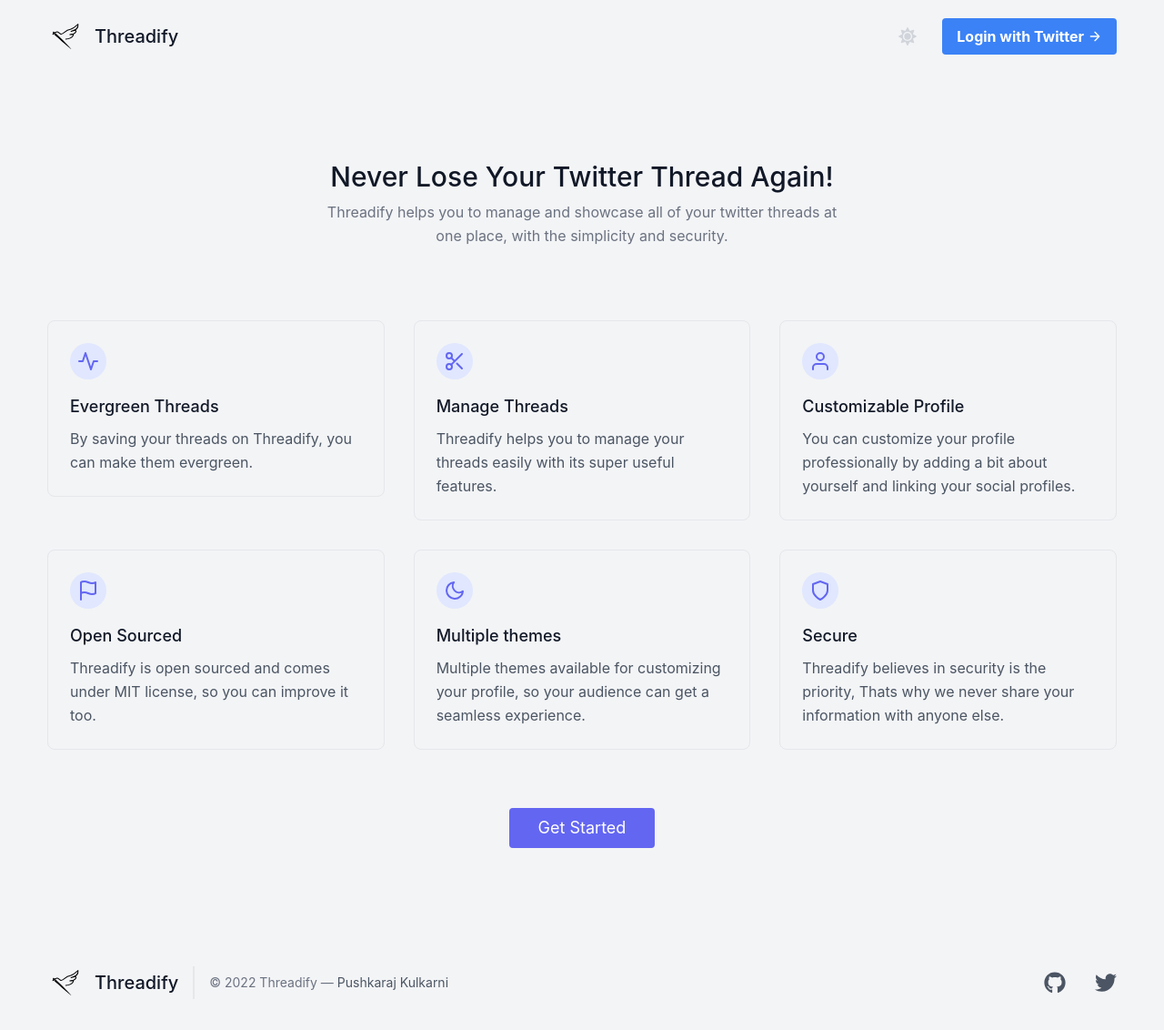
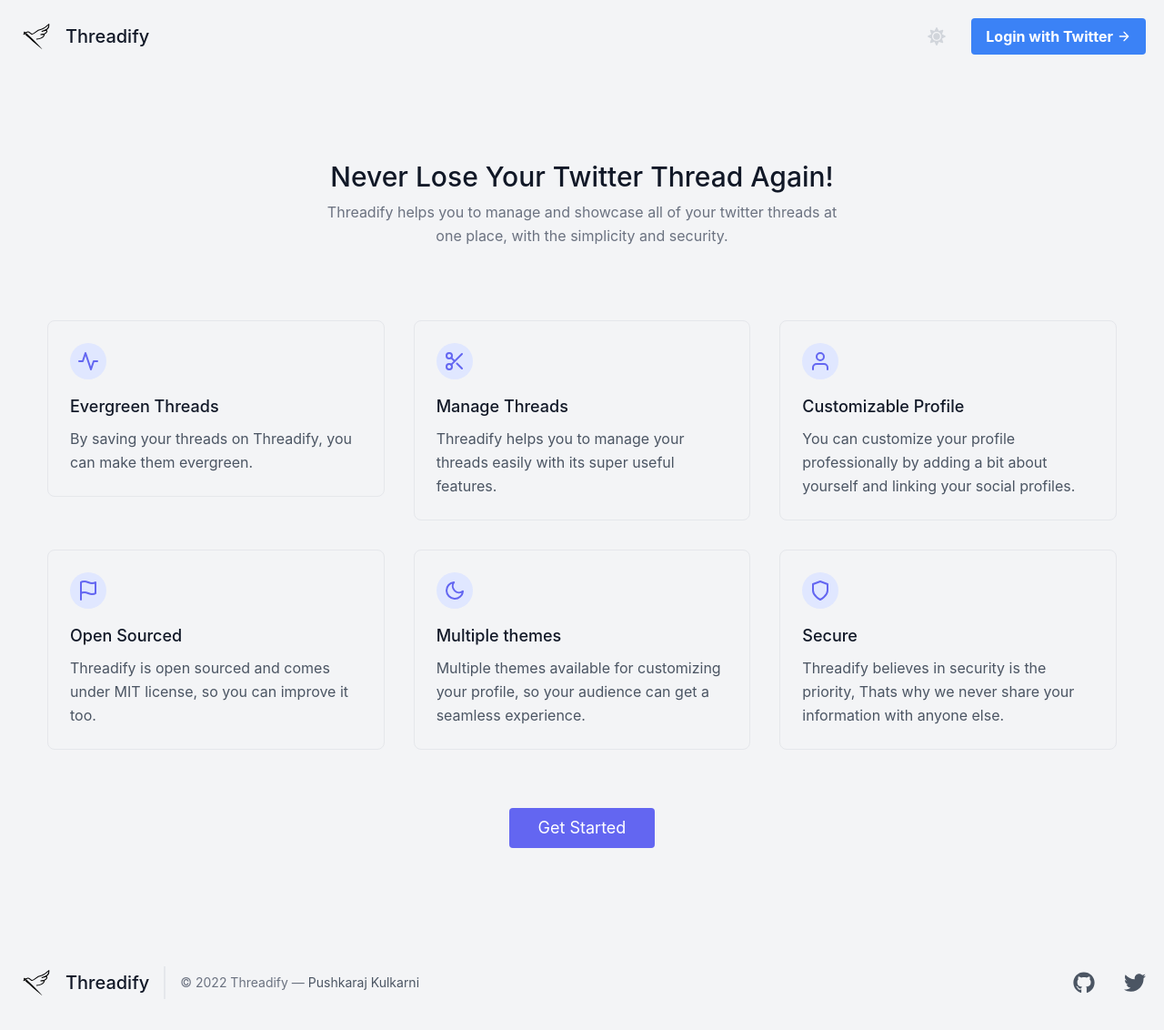
Before and after one commit to pushkaraj2007/Threadify, a Next.js app: page / in a window 1280 px wide. Shown: the whole page at 91% size. Built offline with nearby package versions, Linux system fonts and the light colour scheme.

Commit message:
Layout component (#22)
* created layout.tsx

* makes changes files to accomodate Layout.tsx

* added utility classes to fix theme bug

```diff
--- a/components/Footer.tsx
+++ b/components/Footer.tsx
@@ -4,25 +4,25 @@
 
 const Footer: NextPage = () => {
     return (
-        <footer className="text-gray-600 body-font">
-            <div className="container px-5 py-8 mx-auto flex items-center sm:flex-row flex-col">
-                <a className="flex title-font font-medium items-center md:justify-start justify-center dark:text-gray-300 text-gray-900">
+        <footer className="text-gray-600 bg-gray-100 body-font dark:bg-gray-900">
+            <div className="container flex flex-col items-center px-5 py-8 mx-auto sm:flex-row">
+                <a className="flex items-center justify-center font-medium text-gray-900 title-font md:justify-start dark:text-gray-300">
                     <Image width="40px" height="40px" src="/logo.svg" className="h-12 filter dark:invert" alt="" />
                     <span className="ml-3 text-xl">Threadify</span>
                 </a>
-                <p className="text-sm text-gray-500 sm:ml-4 sm:pl-4 sm:border-l-2 sm:border-gray-200 sm:py-2 sm:mt-0 mt-4">© 2022 Threadify —
-                    <a href="https://twitter.com/pushkaraj2007" className="text-gray-600 ml-1" rel="noopener noreferrer" target="_blank">Pushkaraj Kulkarni</a>
+                <p className="mt-4 text-sm text-gray-500 sm:ml-4 sm:pl-4 sm:border-l-2 sm:border-gray-200 sm:py-2 sm:mt-0">© 2022 Threadify —
+                    <a href="https://twitter.com/pushkaraj2007" className="ml-1 text-gray-600" rel="noopener noreferrer" target="_blank">Pushkaraj Kulkarni</a>
                 </p>
-                <span className="inline-flex sm:ml-auto sm:mt-0 mt-4 justify-center sm:justify-start">
+                <span className="inline-flex justify-center mt-4 sm:ml-auto sm:mt-0 sm:justify-start">
                     <a href="https://github.com/pushkaraj2007/Threadify">
                         {/* <svg xmlns="http://www.w3.org/2000/svg" width="20" height="20" viewBox="0 0 24 24"><path d="M12 0c-6.626 0-12 5.373-12 12 0 5.302 3.438 9.8 8.207 11.387.599.111.793-.261.793-.577v-2.234c-3.338.726-4.033-1.416-4.033-1.416-.546-1.387-1.333-1.756-1.333-1.756-1.089-.745.083-.729.083-.729 1.205.084 1.839 1.237 1.839 1.237 1.07 1.834 2.807 1.304 3.492.997.107-.775.418-1.305.762-1.604-2.665-.305-5.467-1.334-5.467-5.931 0-1.311.469-2.381 1.236-3.221-.124-.303-.535-1.524.117-3.176 0 0 1.008-.322 3.301 1.23.957-.266 1.983-.399 3.003-.404 1.02.005 2.047.138 3.006.404 2.291-1.552 3.297-1.23 3.297-1.23.653 1.653.242 2.874.118 3.176.77.84 1.235 1.911 1.235 3.221 0 4.609-2.807 5.624-5.479 5.921.43.372.823 1.102.823 2.222v3.293c0 .319.192.694.801.576 4.765-1.589 8.199-6.086 8.199-11.386 0-6.627-5.373-12-12-12z" /></svg> */}
-                        <FaGithub className="dark:text-gray-300 text-2xl mr-5" />
+                        <FaGithub className="mr-5 text-2xl dark:text-gray-300" />
                     </a>
                     <a href="https://twitter.com/pushkaraj2007" className="ml-3">
                         {/* <svg fill="currentColor" stroke-linecap="round" stroke-linejoin="round" stroke-width="2" className="w-5 h-5" viewBox="0 0 24 24">
                             <path d="M23 3a10.9 10.9 0 01-3.14 1.53 4.48 4.48 0 00-7.86 3v1A10.66 10.66 0 013 4s-4 9 5 13a11.64 11.64 0 01-7 2c9 5 20 0 20-11.5a4.5 4.5 0 00-.08-.83A7.72 7.72 0 0023 3z"></path>
                         </svg> */}
-                        <FaTwitter className="dark:text-gray-300 text-2xl" />
+                        <FaTwitter className="text-2xl dark:text-gray-300" />
                     </a>
                 </span>
             </div>
--- /dev/null
+++ b/components/Layout.tsx
@@ -0,0 +1,17 @@
+import Footer from './Footer';
+import Navbar from './Navbar';
+
+type ChildrenProps = {
+  children: React.ReactNode;
+};
+
+const Layout = ({ children }: ChildrenProps) => {
+  return (
+    <>
+      <Navbar />
+      {children}
+      <Footer />
+    </>
+  );
+};
+export default Layout;
--- a/components/Navbar.tsx
+++ b/components/Navbar.tsx
@@ -11,15 +11,15 @@
     }
 
     return (
-        <header className="text-gray-600 body-font">
-            <div className="container mx-auto justify-between flex flex-wrap p-5 flex-col md:flex-row items-center">
-                <a className="flex title-font font-medium items-center dark:text-gray-300 text-gray-900 mb-4 md:mb-0">
+        <header className="text-gray-600 bg-gray-100 body-font dark:bg-gray-900">
+            <div className="container flex flex-col flex-wrap items-center justify-between p-5 mx-auto md:flex-row">
+                <a className="flex items-center mb-4 font-medium text-gray-900 title-font dark:text-gray-300 md:mb-0">
                     <Image width="40px" height="40px" src="/logo.svg" className="h-12 filter dark:invert" alt="" />
                     <span className="ml-3 text-xl">Threadify</span>
                 </a>
                 <div className="flex">
-                    <button className="mr-7" onClick={toggleTheme}> {theme === "light" ? <FaMoon className="text-gray-900 text-xl" /> : <FaSun className="text-gray-300 text-xl" />}</button>
-                    <button className="bg-blue-500 flex items-center transition-all hover:bg-blue-700 text-white font-bold py-2 px-4 rounded">Login with Twitter
+                    <button className="mr-7" onClick={toggleTheme}> {theme === "light" ? <FaMoon className="text-xl text-gray-900" /> : <FaSun className="text-xl text-gray-300" />}</button>
+                    <button className="flex items-center px-4 py-2 font-bold text-white transition-all bg-blue-500 rounded hover:bg-blue-700">Login with Twitter
                         <svg fill="none" stroke="currentColor" stroke-linecap="round" stroke-linejoin="round" strokeWidth="2" className="w-4 h-4 ml-1" viewBox="0 0 24 24">
                             <path d="M5 12h14M12 5l7 7-7 7"></path>
                         </svg>
--- a/pages/_app.tsx
+++ b/pages/_app.tsx
@@ -1,13 +1,16 @@
-import '../styles/globals.css'
-import type { AppProps } from 'next/app'
-import {ThemeProvider} from "next-themes"
+import '../styles/globals.css';
+import type { AppProps } from 'next/app';
+import { ThemeProvider } from 'next-themes';
+import Layout from '../components/Layout';
 
 function MyApp({ Component, pageProps }: AppProps) {
   return (
-    <ThemeProvider attribute='class'>
-      <Component {...pageProps} />
+    <ThemeProvider attribute="class">
+      <Layout>
+        <Component {...pageProps} />
+      </Layout>
     </ThemeProvider>
-  )
+  );
 }
 
-export default MyApp
+export default MyApp;
--- a/pages/index.tsx
+++ b/pages/index.tsx
@@ -1,23 +1,21 @@
-import type { NextPage } from 'next'
-import Head from 'next/head'
-import Image from 'next/image'
-import styles from '../styles/Home.module.css'
-import Navbar from "../components/Navbar";
-import HomePage from "../components/HomePage";
-import Footer from "../components/Footer";
+import type { NextPage } from 'next';
+import Head from 'next/head';
+import Image from 'next/image';
+import styles from '../styles/Home.module.css';
+import Navbar from '../components/Navbar';
+import HomePage from '../components/HomePage';
+import Footer from '../components/Footer';
 import Meta from '../components/Meta';
 
 const Home: NextPage = () => {
   return (
-    <div className='px-8 dark:bg-gray-900 bg-gray-100'>
-      <Meta title='Threadify' />
+    <div className="px-8 bg-gray-100 dark:bg-gray-900">
+      <Meta title="Threadify" />
       <main>
-        <Navbar />
         <HomePage />
-        <Footer />
       </main>
     </div>
-  )
-}
+  );
+};
 
-export default Home
+export default Home;
```
